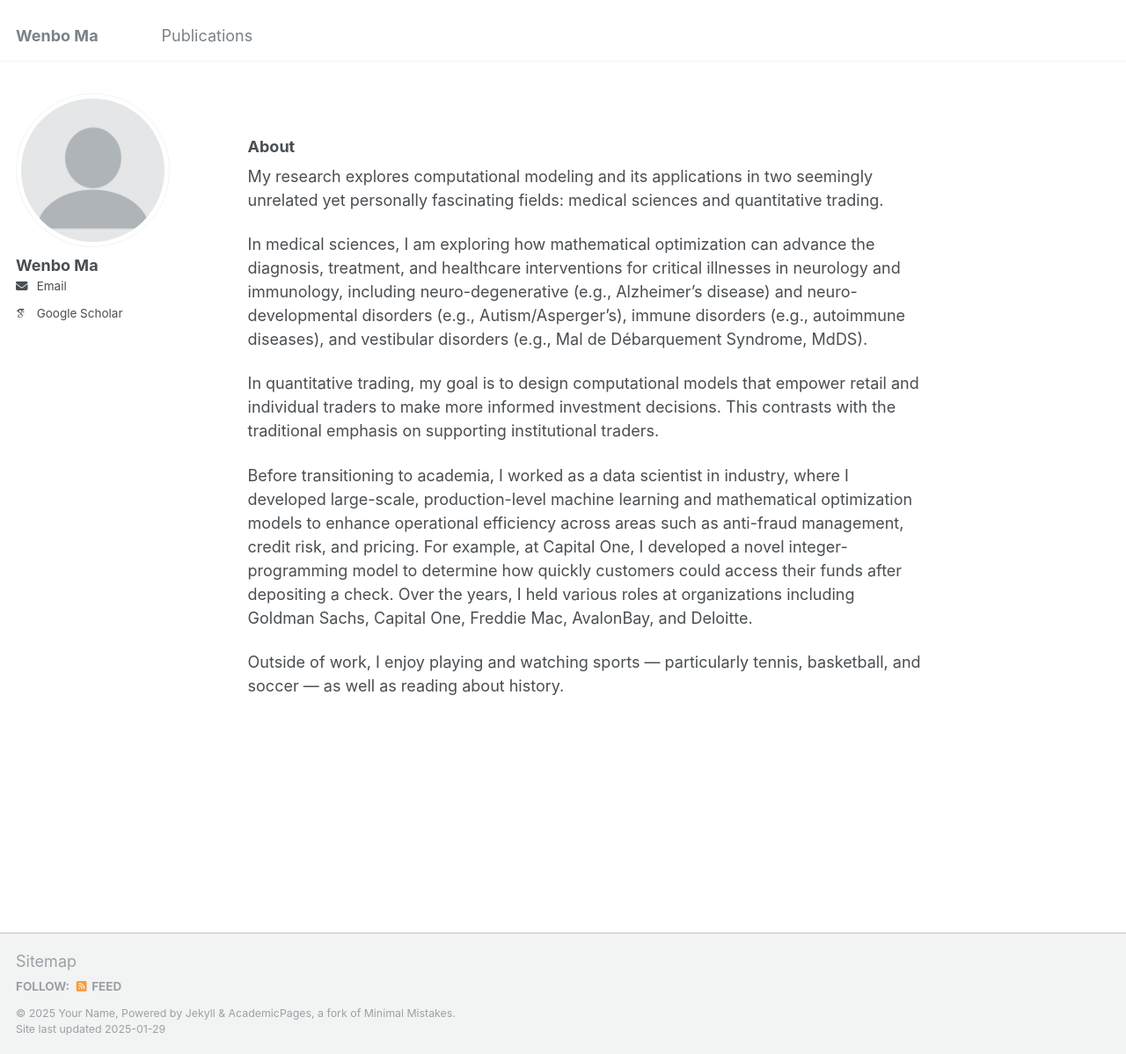
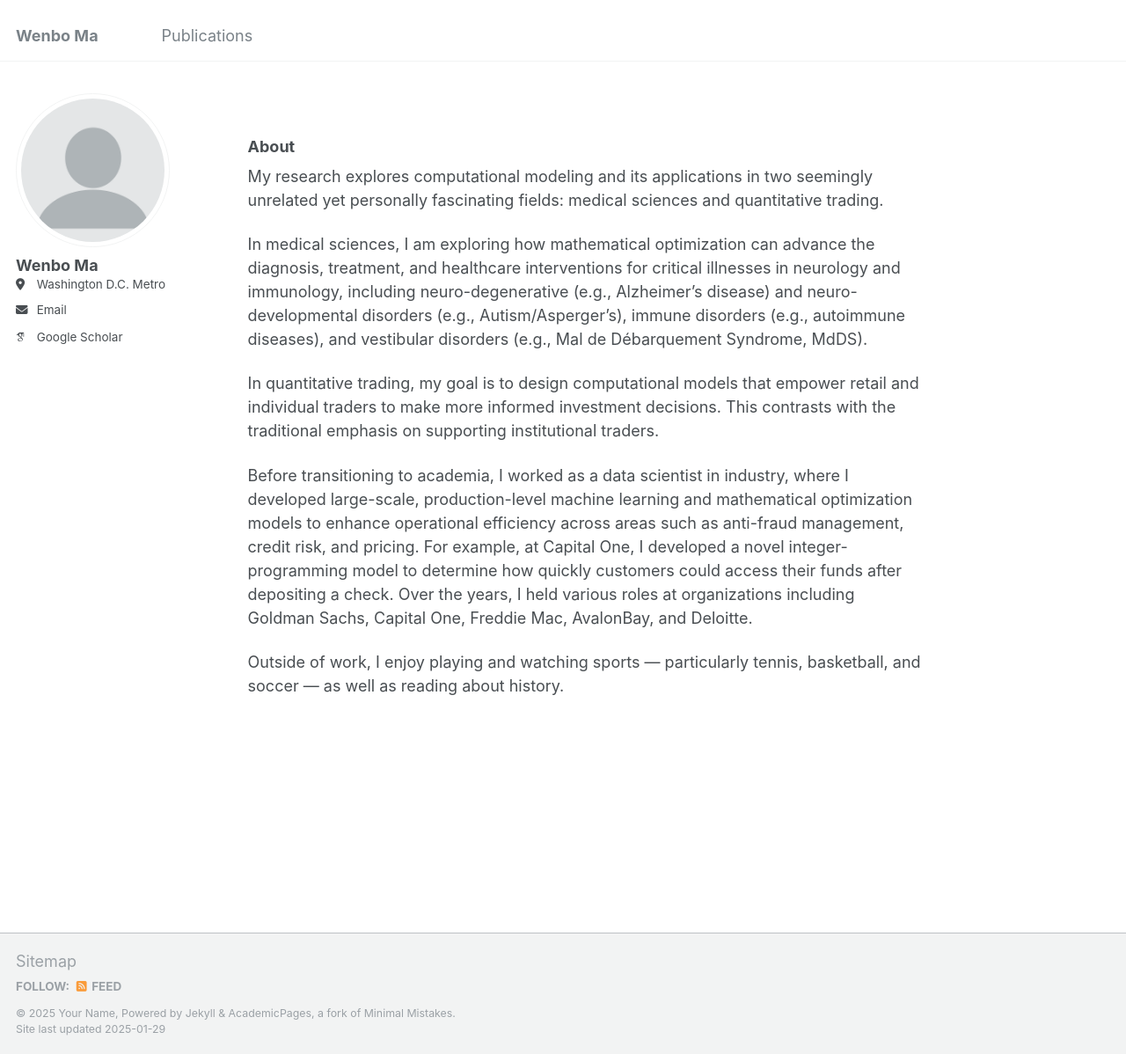
Before and after one commit to wenbo5565/wenbo5565.github.io, a Jekyll site: the page built from _pages/about.md, in a window 1280 px wide and 1198 px high. Shown: the whole window at 88% size. Built offline with Jekyll 4.4.1, drawn with Linux system fonts in a browser that asks for light colours; some web fonts are replaced.

Commit message:
Update _config.yml

```diff
--- a/_config.yml
+++ b/_config.yml
@@ -25,7 +25,7 @@ author:
   name             : "Wenbo Ma"
   # pronouns         : # example: "she/her"
   # bio              : # ""
-  # location         : # ""
+  location         : "Washington D.C. Metro"
   # employer         : # ""
   # uri              : # URL
   email            : "none@example.org"
```
